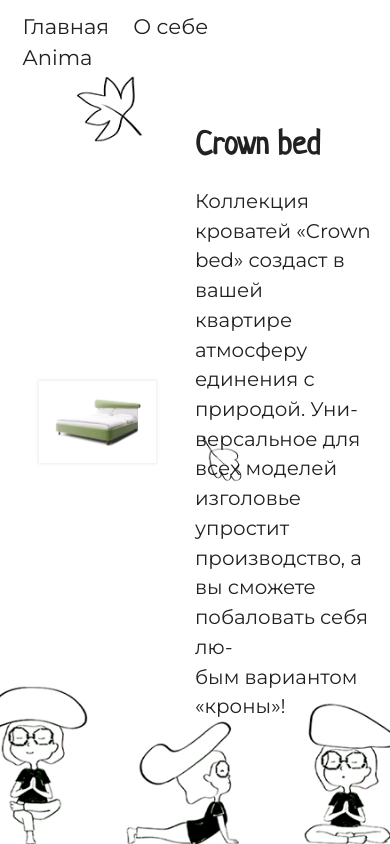
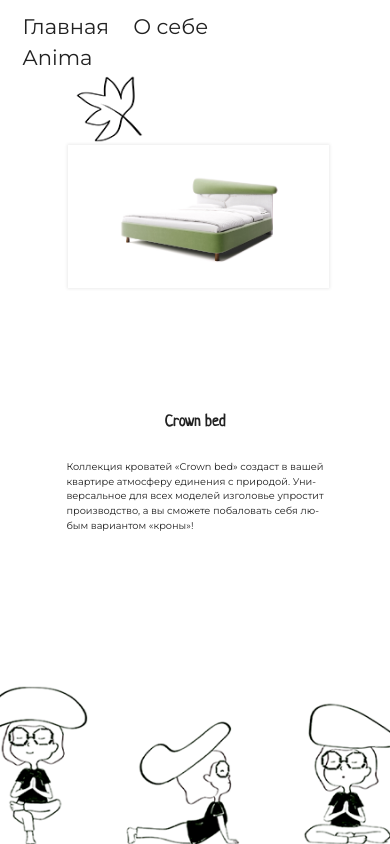
Before and after one commit to Ahri-ninetailed/halyapina.com, a Vue app: page /crownbed in a window 390 px wide. Built offline with nearby package versions, Linux system fonts and the light colour scheme.

Commit message:
Верстка для маленьких устройств

```diff
--- a/src/components/Project.vue
+++ b/src/components/Project.vue
@@ -1,7 +1,7 @@
 <template>
   <v-container class="pa-0 background-img" fluid :style="backgroundImgProp" style="overflow: hidden; height: 100vh;">
     <v-row class="ma-0 pa-0 fill-height">
-      <v-col align="center" cols="6" class="pa-0 align-self-center">
+      <v-col align="center" md="6" cols="12" class="pa-0 align-self-center project-swiper-margin-top">
         <v-row class="ma-0 pa-0 imgs-container">
           <v-col cols="2" align="end" class="pa-0 align-self-center">
             <v-btn @click="prevSlide" icon class="button-borderless animated-button">
@@ -18,19 +18,19 @@
               :simulateTouch="true"
               :mousewheel="true"
               :modules="modules"
-              class="mySwiper"
+              class="mySwiper project-swiper-width"
               :autoplay="{
                 delay: 3500,
                 disableOnInteraction: true,
               }"
               @swiper="onSwiper"
-              style="box-shadow: 0px 0px 3px 1px rgb(236, 236, 236); width: 30vw; margin: 3px;"
+              style="box-shadow: 0px 0px 3px 1px rgb(236, 236, 236); margin: 3px; background-color: white;"
             >
               <swiper-slide
                 v-for="(img, index) in this.$props.swiperImgs"
                 :key="index"
               >
-                <full-image :d-lg-h-v=35 :d-md-h-v=45 :d-h-v=55 d-h-u="vw" class="crownbed-img-height" :src="img.src" :alt="img.alt"/>
+                <full-image :d-lg-h-v=35 :d-md-h-v=45 :d-h-v=55 d-h-u="vw" class="project-img-height" :src="img.src" :alt="img.alt"/>
               </swiper-slide>
             </swiper>
           </v-col>
@@ -64,9 +64,9 @@
           </v-carousel>
         </div> -->
       </v-col>
-      <v-col align="center" cols="6" class="pa-0 align-self-center">
-        <v-row class="pa-0 ma-0 d-inline-block">
-          <h1 class="h-neucha-regular text-start" style="margin-bottom: 2vh; font-size: 3.8vh;">
+      <v-col align="center" md="6" cols="12" class="pa-0 project-text-margin-bottom" :class="this.$vuetify.display.mdAndUp ? 'align-self-center' : 'align-self-start'">
+        <v-row class="pa-0 ma-0 d-inline-block" style="background-color: white;">
+          <h1 class="h-neucha-regular project-header-size project-h-margin-bottom" :class="hPosition">
             {{  headerText }}
           </h1>
           <slot></slot>
@@ -121,6 +121,13 @@ export default {
         backgroundImage: `url(${this.$props.backgroundImg})`,
       };
     },
+    hPosition() {
+      if (this.$vuetify.display.mdAndUp) {
+        return "text-start"
+      } else {
+        return "text-center"
+      }
+    }
   },
   methods: {
     onSwiper(swiper) {
@@ -169,7 +176,121 @@ export default {
 </style>
 
 <style>
-.crownbed-img-height {
+.project-img-height {
   height: 19.166666666666668vw;
 }
+.project-header-size {
+  font-size: 1.8188541666666667vw;
+}
+.p-project-size {
+  font-size: 1.14vw;
+}
+.project-swiper-width {
+  width: 30vw;
+}
+.project-h-margin-bottom {
+  margin-bottom: 2vh;
+}
+@media (max-width: 1625px) {
+.project-img-height {
+  height: 21vw;
+}
+.project-header-size {
+  font-size: 2vw;
+}
+.p-project-size {
+    font-size: 1.3vw;
+}
+.project-swiper-width {
+  width: 31.84vw;
+}
+}
+@media (max-width: 1400px) {
+.project-img-height {
+  height: 21vw;
+}
+.project-header-size {
+  font-size: 2.2vw;
+}
+.p-project-size {
+    font-size: 1.35vw;
+}
+.project-swiper-width {
+  width: 31.84vw;
+}
+}
+@media (max-width: 1280px) {
+.project-img-height {
+  height: 24vw;
+}
+.project-header-size {
+  font-size: 2.3vw;
+}
+.p-project-size {
+  font-size: 1.45vw;
+}
+.project-swiper-width {
+  width: 34.84vw;
+}
+}
+@media (max-width: 1280px) {
+.project-img-height {
+  height: 24vw;
+}
+.project-header-size {
+  font-size: 2.5vw;
+}
+.p-project-size {
+  font-size: 1.6vw;
+}
+.project-swiper-width {
+  width: 34.84vw;
+}
+}
+@media (max-width: 959px) {
+.project-img-height {
+  height: 30vw;
+}
+.project-header-size {
+  font-size: 3.1vw;
+}
+.p-project-size {
+  font-size: 2vw;
+}
+.project-swiper-width {
+  width: 52vw;
+}
+.project-text-margin-bottom {
+  margin-bottom: 8vh;
+}
+.project-swiper-margin-top {
+  margin-top: 2.5vh;
+}
+.project-h-margin-bottom {
+  margin-bottom: 3vh;
+}
+}
+@media (max-width: 750px) {
+.project-img-height {
+  height: 35vw;
+}
+.project-header-size {
+  font-size: 4vw;
+}
+.p-project-size {
+  font-size: 2.5vw;
+}
+.project-swiper-width {
+  width:67vw;
+}
+.project-text-margin-bottom {
+  margin-bottom: 8vh;
+}
+.project-swiper-margin-top {
+  margin-top: 2.5vh;
+}
+.project-h-margin-bottom {
+  margin-bottom: 3vh;
+}
+}
 </style>
--- a/src/pages/CrownBed.vue
+++ b/src/pages/CrownBed.vue
@@ -1,6 +1,6 @@
 <template>
   <project header-text="Crown bed" :swiper-imgs="images" background-img="../src/images/Projects/CrownBed/background.png">
-    <p class="h-montserrat-regular text-start" style="font-size: 2.35vh;">
+    <p class="h-montserrat-regular text-start p-project-size">
       Коллекция кроватей «Crown bed» создаст в вашей<br>
       квартире атмосферу единения с природой. Уни-<br>
       версальное для всех моделей изголовье упростит<br>
```
